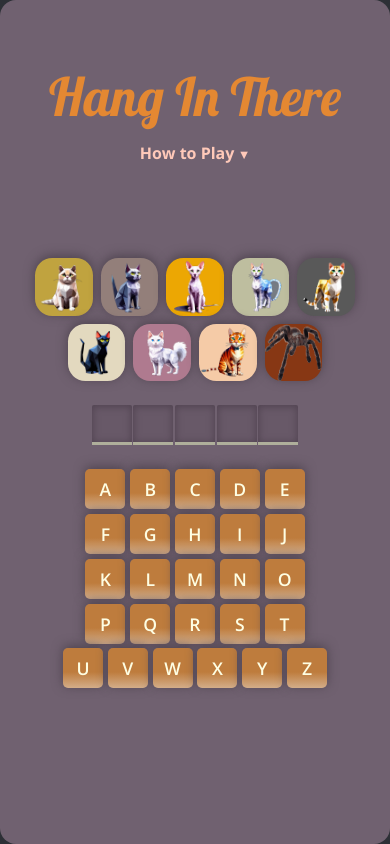
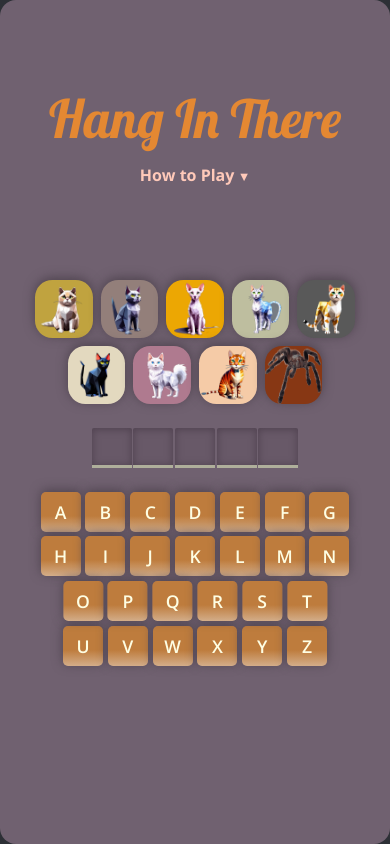
Before and after one commit to Holl4444/HangInThere, a React (Vite) app: page / in a window 390 px wide. Built offline with nearby package versions, Linux system fonts and the light colour scheme; no server answers.

Commit message:
update: keyboard layout mobile

```diff
--- a/src/index.css
+++ b/src/index.css
@@ -388,16 +388,32 @@ button.keys:disabled {
     margin: 0.7rem;
     font-size: 0.9rem;
   }
+
+  .keyboard {
+    display: flex;
+    flex-direction: column;
+    align-items: center;
+    width: 100%;
+  }
+
   .upper-keys {
-    grid-template-columns: repeat(5, 2.5rem);
+    display: grid;
+    grid-auto-flow: row;
+    grid-template-columns: repeat(7, 2.5rem);
     row-gap: 0.3rem;
     column-gap: 0.3rem;
+    justify-content: center;  /* Centers the grid content */
+  }
+    .upper-keys > button:nth-last-child(-n+6) {
+    transform: translateX(calc((2.5rem + 0.3rem) / 2));  /* Move last 6 buttons right by one column + gap */
   }
 
   .lower-keys {
     column-gap: 0.3rem;
     margin-top: 0.3rem;
+    justify-content: center;
   }
+
   .word-div {
     column-gap: 0.1rem;
     margin: 0.7rem;
@@ -418,6 +434,7 @@ button.keys:disabled {
     width: 3.6rem;
     height: 3.6rem;
   }
+
 }
 
 @media only screen and (max-width: 375px) {
@@ -539,6 +556,26 @@ button.keys:disabled {
     column-gap: 0.1rem;
     margin: 0.3em;
   }
+
+   button.keys {
+    height: 2rem;
+    width: 2rem;
+    font-size: 0.9rem;
+  }
+
+  .upper-keys {
+    grid-template-columns: repeat(7, 2rem);
+    row-gap: 0.3rem;
+    column-gap: 0.3rem;
+  }
+
+  .upper-keys > button:nth-last-child(-n+6) {
+    transform: translateX(calc((2rem + 0.3rem) / 2));  /* Adjusted for smaller keys */
+  }
+
+  .lower-keys {
+    column-gap: 0.3rem;
+  }
   .msg-container {
     height: 2.7rem;
     font-size: 0.85em;
```
